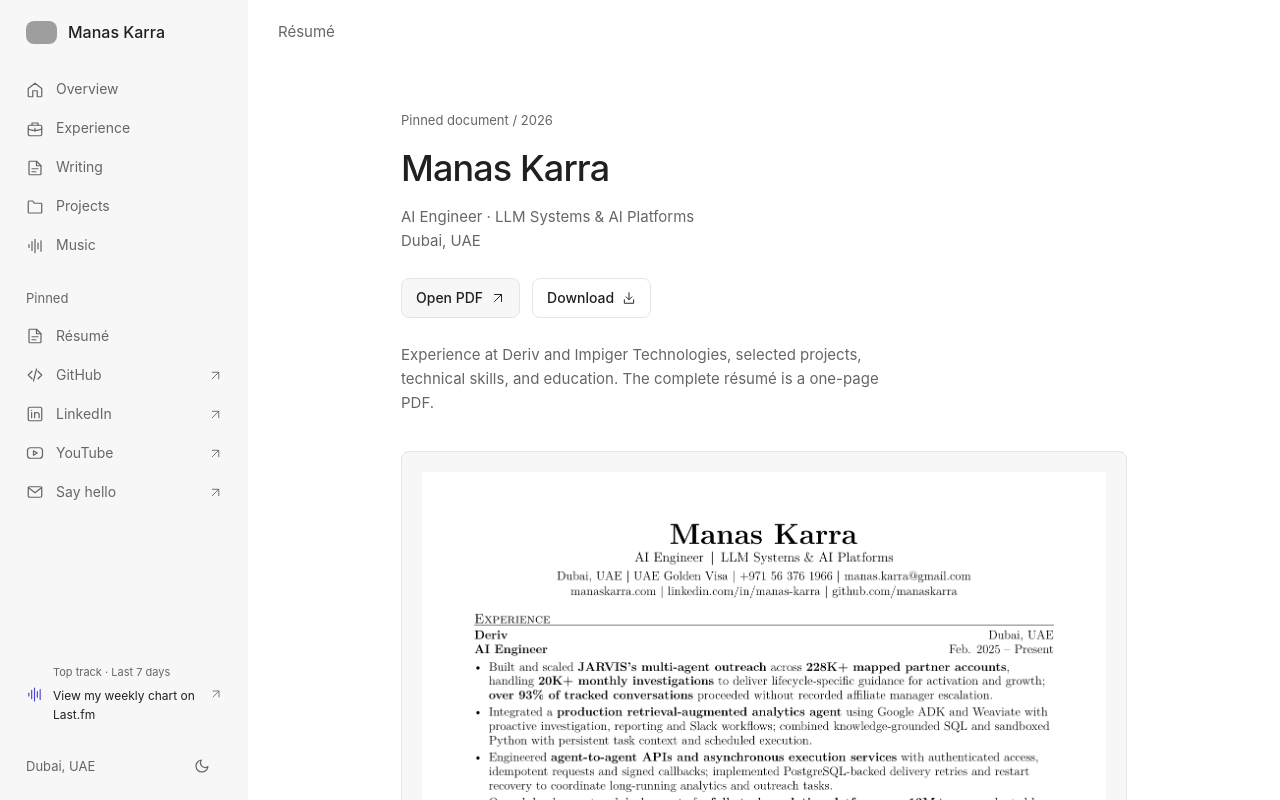
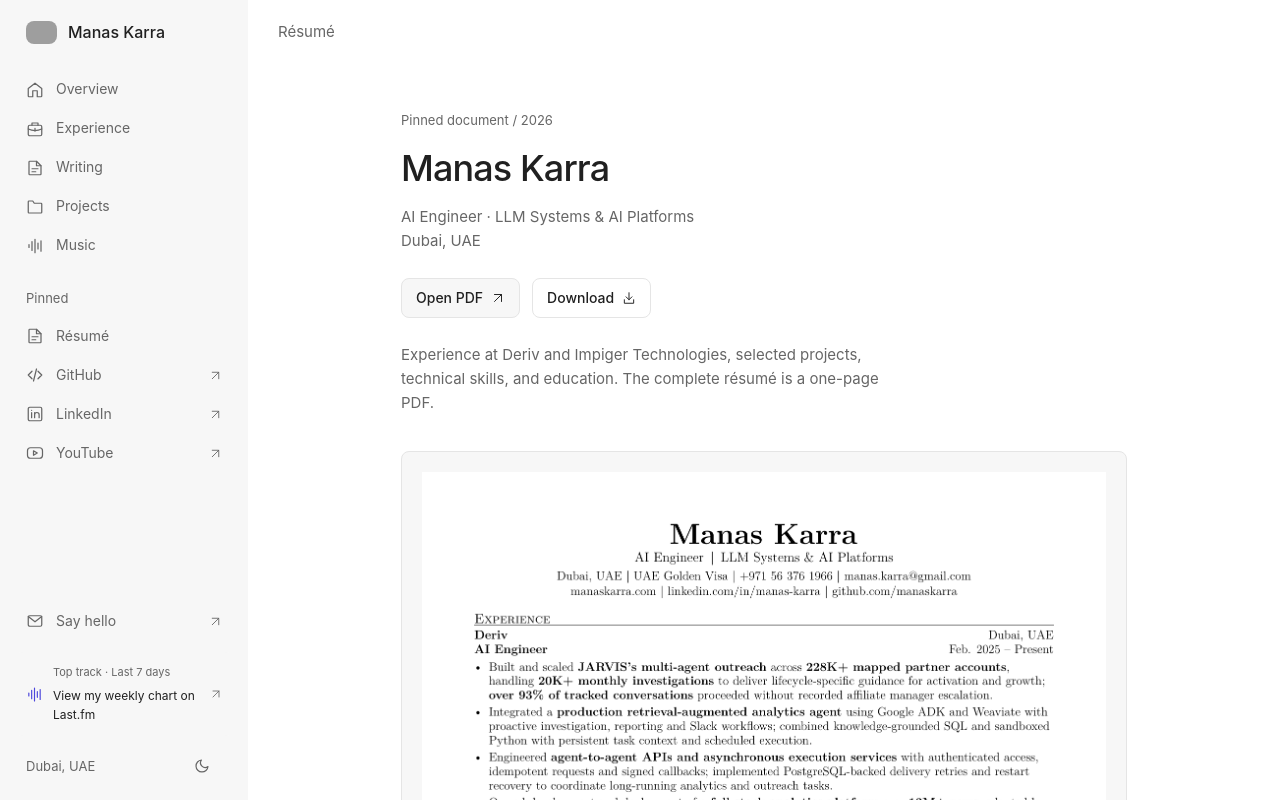
Before and after one commit to manaskarra/manaskarra-com, a Next.js app: page /resume in a window 1280 px wide. Shown: the top 800 px of the page. Built offline with nearby package versions, Linux system fonts and the light colour scheme; no server answers; grey boxes are pictures that could not be loaded.

Commit message:
Move sidebar contact link above weekly music card

```diff
--- a/app/workspace.css
+++ b/app/workspace.css
@@ -22,6 +22,7 @@ body { margin: 0; }
 .workspace-nav-item .nav-external { margin-left: auto; width: 13px; height: 13px; }
 .workspace-pinned { margin-top: 33px; }
 .workspace-sidebar-bottom { margin-top: auto; padding: 24px 0 0; }
+.workspace-sidebar-bottom .sidebar-contact { margin: 0 0 12px; }
 .sidebar-location { padding: 0 12px; display: flex; justify-content: space-between; align-items: center; color: var(--fg-subtle); }
 .workspace-body { margin-left: var(--ws-sidebar-width); min-width: 0; }
 .workspace-topbar { position: sticky; top: 0; z-index: 20; height: 64px; display: flex; align-items: center; padding: 0 30px; background: var(--bg); font-size: 15px; color: var(--fg-subtle); }
--- a/components/WorkspaceShell.tsx
+++ b/components/WorkspaceShell.tsx
@@ -78,9 +78,9 @@ function WorkspaceFrame({ children }: { children: ReactNode }) {
         <a className="workspace-nav-item" href="https://github.com/manaskarra" target="_blank" rel="noopener noreferrer"><WorkspaceIcon name="code" /><span>GitHub</span><WorkspaceIcon name="arrow" className="nav-external" /></a>
         <a className="workspace-nav-item" href="https://www.linkedin.com/in/manas-karra/" target="_blank" rel="noopener noreferrer"><WorkspaceIcon name="linkedin" /><span>LinkedIn</span><WorkspaceIcon name="arrow" className="nav-external" /></a>
         <a className="workspace-nav-item" href="https://www.youtube.com/@sledg3r" target="_blank" rel="noopener noreferrer"><WorkspaceIcon name="youtube" /><span>YouTube</span><WorkspaceIcon name="arrow" className="nav-external" /></a>
-        <a className="workspace-nav-item" href="mailto:manas.karra@gmail.com"><WorkspaceIcon name="mail" /><span>Say hello</span><WorkspaceIcon name="arrow" className="nav-external" /></a>
       </div>
       <div className="workspace-sidebar-bottom">
+        <a className="workspace-nav-item sidebar-contact" href="mailto:manas.karra@gmail.com"><WorkspaceIcon name="mail" /><span>Say hello</span><WorkspaceIcon name="arrow" className="nav-external" /></a>
         <ListeningStrip />
         <div className="sidebar-location"><span className="ws-mono">Dubai, UAE</span><ThemeToggle /></div>
       </div>
```
